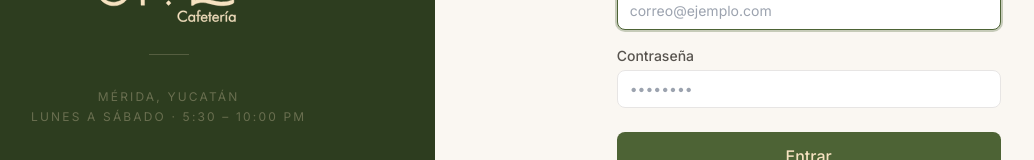
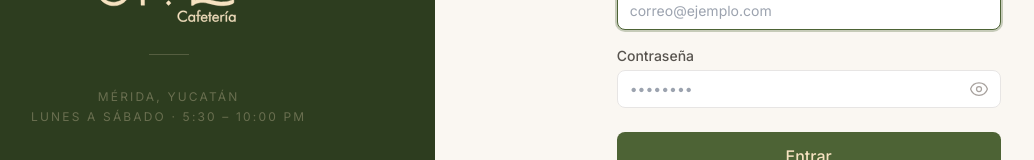
Before and after one commit to david-may14/pos-amor-y-cielo-front, a React (Vite) app: page /login in a window 1280 px wide. Shown: the part 370-530 px from the top of the page, without its empty margins (98-1132 px from the left). Built offline with nearby package versions, Linux system fonts and the light colour scheme; no server answers.

Commit message:
feat: toggle show/hide password in login form

```diff
--- a/src/pages/LoginPage.tsx
+++ b/src/pages/LoginPage.tsx
@@ -10,6 +10,7 @@
   const [password, setPassword] = useState('')
   const [loading, setLoading] = useState(false)
   const [error, setError] = useState('')
+  const [showPassword, setShowPassword] = useState(false)
   const sessionExpired = sessionStorage.getItem('session_expired') === '1'
 
   const handleSubmit = async (e: FormEvent) => {
@@ -95,14 +96,34 @@
             </div>
             <div>
               <label className="label">Contraseña</label>
+              <div className="relative">
                 <input
-                type="password"
-                className="input"
+                  type={showPassword ? 'text' : 'password'}
+                  className="input pr-10"
                   value={password}
                   onChange={(e) => setPassword(e.target.value)}
                   placeholder="••••••••"
                   required
                 />
+                <button
+                  type="button"
+                  onClick={() => setShowPassword(v => !v)}
+                  className="absolute right-3 top-1/2 -translate-y-1/2 text-stone-400 hover:text-stone-600"
+                  tabIndex={-1}
+                  aria-label={showPassword ? 'Ocultar contraseña' : 'Mostrar contraseña'}
+                >
+                  {showPassword ? (
+                    <svg className="w-5 h-5" fill="none" stroke="currentColor" strokeWidth={1.5} viewBox="0 0 24 24">
+                      <path strokeLinecap="round" strokeLinejoin="round" d="M3.98 8.223A10.477 10.477 0 0 0 1.934 12C3.226 16.338 7.244 19.5 12 19.5c.993 0 1.953-.138 2.863-.395M6.228 6.228A10.451 10.451 0 0 1 12 4.5c4.756 0 8.773 3.162 10.065 7.498a10.522 10.522 0 0 1-4.293 5.774M6.228 6.228 3 3m3.228 3.228 3.65 3.65m7.894 7.894L21 21m-3.228-3.228-3.65-3.65m0 0a3 3 0 1 0-4.243-4.243m4.242 4.242L9.88 9.88" />
+                    </svg>
+                  ) : (
+                    <svg className="w-5 h-5" fill="none" stroke="currentColor" strokeWidth={1.5} viewBox="0 0 24 24">
+                      <path strokeLinecap="round" strokeLinejoin="round" d="M2.036 12.322a1.012 1.012 0 0 1 0-.639C3.423 7.51 7.36 4.5 12 4.5c4.638 0 8.573 3.007 9.963 7.178.07.207.07.431 0 .639C20.577 16.49 16.64 19.5 12 19.5c-4.638 0-8.573-3.007-9.964-7.178Z" />
+                      <path strokeLinecap="round" strokeLinejoin="round" d="M15 12a3 3 0 1 1-6 0 3 3 0 0 1 6 0Z" />
+                    </svg>
+                  )}
+                </button>
+              </div>
             </div>
             <button
               type="submit"
```
Lines whose indentation alone changed are shown as unchanged.
